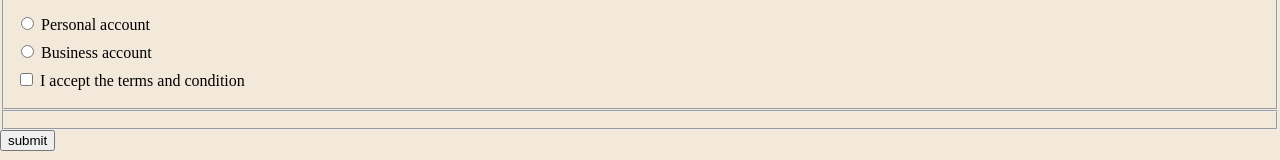
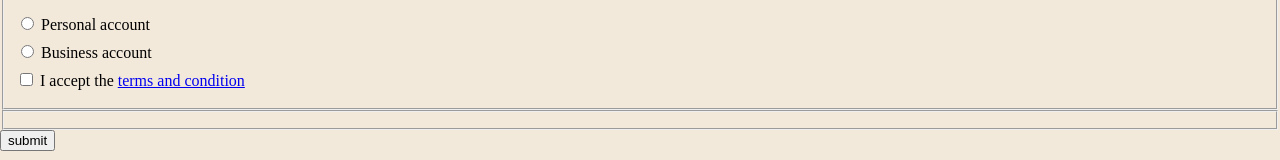
Before and after one commit to rebeccaacero1/Html-Forms, a plain HTML site: page index.html in a window 1280 px wide. Shown: the part 225-385 px from the top of the page. Drawn offline with Linux system fonts and the light colour scheme.

Commit message:
addAnchorTermsAndCondition

```diff
--- a/index.html
+++ b/index.html
@@ -20,7 +20,7 @@
     <fieldset>
         <label><input type="radio" name="account-type"> Personal account</label>
         <label><input type="radio" name="account-type"> Business account</label>
-        <label><input type="checkbox" required> I accept the terms and condition</label>
+        <label><input type="checkbox" required> I accept the <a href="#"> terms and condition</a></label>
     </fieldset>
     <fieldset></fieldset>
     <input type="submit" value="submit" />
```
